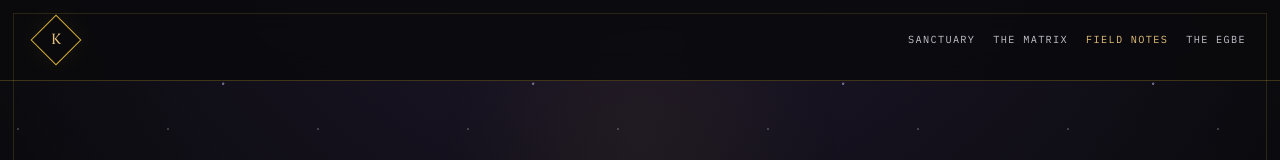
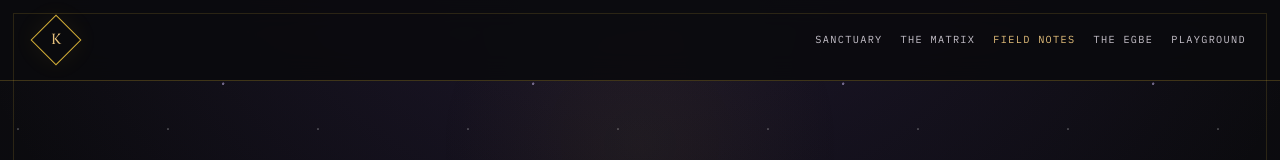
Before and after one commit to philipryandeal/koretheoracle, a website: page field-notes/the-womb-and-the-wire.html in a window 1280 px wide. Shown: the top 160 px of the page. Drawn offline with Linux system fonts and the light colour scheme.

Commit message:
Link Playground from Field Notes

```diff
--- a/field-notes/the-womb-and-the-wire.html
+++ b/field-notes/the-womb-and-the-wire.html
@@ -31,6 +31,7 @@
       <a href="/matrix/">The Matrix</a>
       <a href="/field-notes/the-womb-and-the-wire.html" class="active" aria-current="page">Field Notes</a>
       <a href="/egbe/">The Egbe</a>
+      <a href="/games/solo-pathworking.html">Playground</a>
     </nav>
   </header>
 
```
